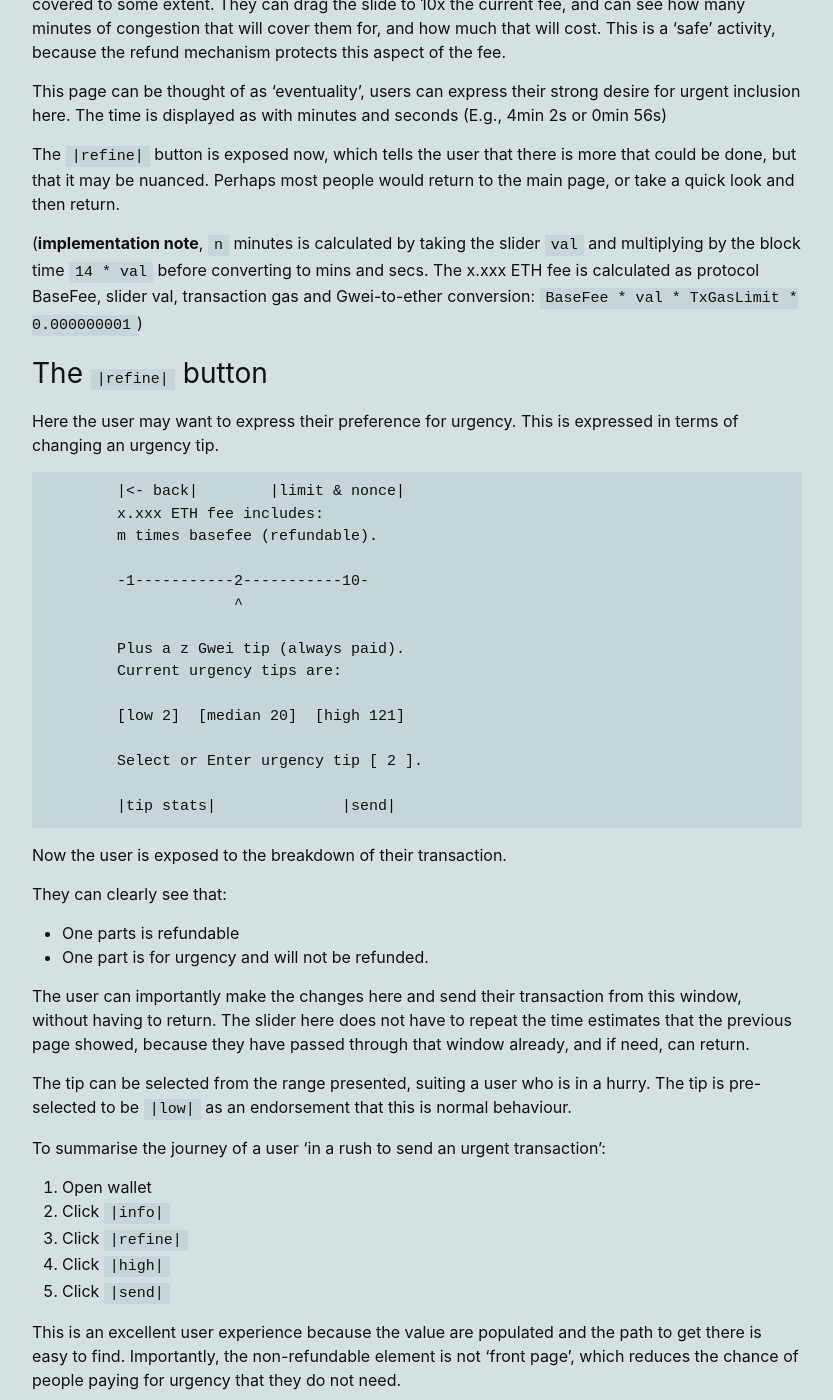
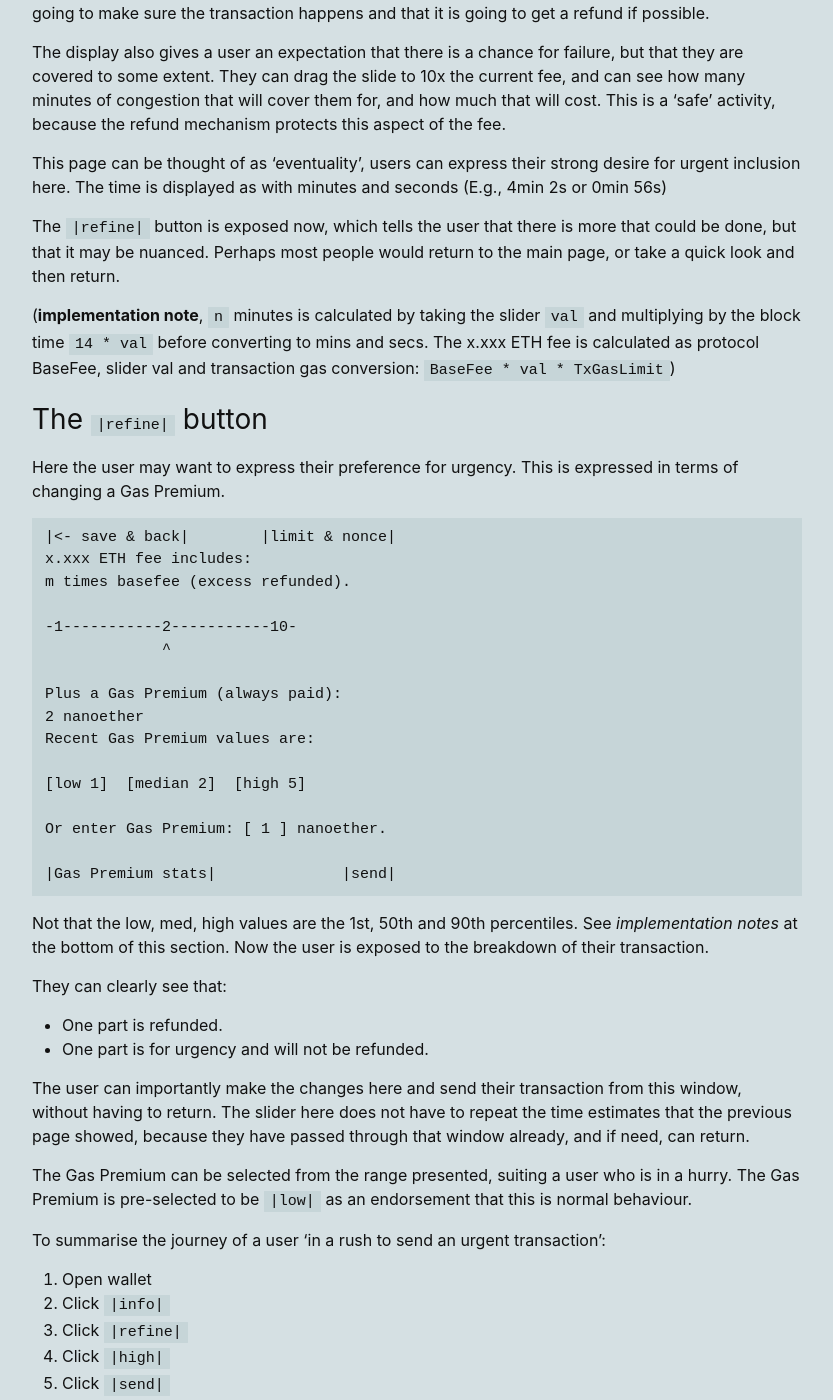
Before and after one commit to perama-v/perama-v.github.io, a Jekyll site: the page built from docs/ethereum/1559-wallet-interface.md, in a window 1280 px wide and 1400 px high, scrolled down 1432 px. Shown: the whole window, without its empty margins (223-1056 px from the left). Built offline with Jekyll 4.4.1, drawn with Linux system fonts in a browser that asks for light colours; some of the changed text lies outside the part shown.

Commit message:
1559 wallet interface (#9)
* Add UI notes

* Formatting and style changes

````diff
--- a/docs/ethereum/1559-wallet-interface.md
+++ b/docs/ethereum/1559-wallet-interface.md
@@ -22,15 +22,18 @@
 Here is what I imagine a wallet interface to feel like:
 
 ```
-        Transaction fee:
-        x.xxx ETH (y USD).
+Maximum transaction fee:
+x.xxx ETH (y USD).
 
-        |info|        |Send|
+|info|        |Send|
 ```
 
 The user is sending a transaction, they see the cost, they send.
 
-- The fee in ETH would have 3 significant figures (E.g., 0.0322 ETH or 0.000100 ETH).
+- The fee in ETH would have 3 significant figures (E.g., 0.0322 ETH or 0.100 milliETH).
+    - Where ether values are small, use SI notation rather than many decimal places
+(0.100 milliETH or milliether instead of 0.000100 ETH).
+    - Where "Gwei" is considered (elsewhere in the UI), use nanoETH or nanoether instead.
 - The USD (or local currency) would have the same (E.g., $69.8 or $0.217).
 - The `info` button is outlined below.
 - The `send` button sends the transaction.
@@ -49,17 +52,17 @@
 The user is not entirely satisfied with the simple inferface and wants more.
 
 ```
-        |<- back|
-        x.xxx ETH fee is
-        m times the current fee.
-        Any excess will be refunded.
+|<- save & back|
+x.xxx ETH fee is
+m times the current fee.
+Any excess will be refunded.
 
-        This covers n minutes of
-        full congestion.
+This covers n minutes of
+full congestion.
 
-        -1-----------2-----------10-
-                     ^
-        |refine|              |send|
+-1-----------2-----------10-
+             ^
+|refine|              |send|
 ```
 
 This informs those who are curious about what the fee gets them.
@@ -83,37 +86,39 @@
 
 (**implementation note**, `n` minutes is calculated by taking the slider `val` and
 multiplying by the block time `14 * val` before converting to mins and secs. The x.xxx ETH
-fee is calculated as protocol BaseFee, slider val, transaction gas and Gwei-to-ether
-conversion: `BaseFee * val * TxGasLimit * 0.000000001`)
-
+fee is calculated as protocol BaseFee, slider val and transaction gas
+conversion: `BaseFee * val * TxGasLimit`)
 
 ## The `|refine|` button
 
 Here the user may want to express their preference for urgency. This is expressed in terms
-of changing an urgency tip.
+of changing a Gas Premium.
 
 ```
-        |<- back|        |limit & nonce|
-        x.xxx ETH fee includes:
-        m times basefee (refundable).
+|<- save & back|        |limit & nonce|
+x.xxx ETH fee includes:
+m times basefee (excess refunded).
 
-        -1-----------2-----------10-
-                     ^
+-1-----------2-----------10-
+             ^
 
-        Plus a z Gwei tip (always paid).
-        Current urgency tips are:
+Plus a Gas Premium (always paid):
+2 nanoether
+Recent Gas Premium values are:
 
-        [low 2]  [median 20]  [high 121]
+[low 1]  [median 2]  [high 5]
 
-        Select or Enter urgency tip [ 2 ].
+Or enter Gas Premium: [ 1 ] nanoether.
 
-        |tip stats|              |send|
+|Gas Premium stats|              |send|
 ```
 
+Not that the low, med, high values are the 1st, 50th and 90th percentiles.
+See *implementation notes* at the bottom of this section.
 Now the user is exposed to the breakdown of their transaction.
 
 They can clearly see that:
-- One parts is refundable
+- One part is refunded.
 - One part is for urgency and will not be refunded.
 
 The user can importantly make the changes here and send their transaction
@@ -121,8 +126,8 @@
 have to repeat the time estimates that the previous page showed, because they have
 passed through that window already, and if need, can return.
 
-The tip can be selected from the range presented, suiting a user who is in a hurry.
-The tip is pre-selected to be `|low|` as an endorsement that this is normal behaviour.
+The Gas Premium can be selected from the range presented, suiting a user who is in a hurry.
+The Gas Premium is pre-selected to be `|low|` as an endorsement that this is normal behaviour.
 
 To summarise the journey of a user 'in a rush to send an urgent transaction':
 
@@ -142,16 +147,16 @@
 composition (gas limit and nonce) from the price of the transaction. The details
 of this are not described here, for they do not differ after EIP1559.
 
-The final button is the tip stats button.
+The final button is the Gas Premium stats button.
 
-(**implementation note**, the tip is obtained by querying the feeHistory API from
-the json RPC for percentile tip values. The API query will be to the most recently mined
+(**implementation note**, the Gas Premium is obtained by querying the feeHistory API from
+the json RPC for percentile Gas Premium values. The API query will be to the most recently mined
 block. In this instance, percentiles queried are: 0th, 50th and 90th percentile.
 The slider calculations are outlined in the previous section.)
 
-## The `|tip stats|` button
+## The `|Gas Premium stats|` button
 
-The `|tip stats|` button provides more information that could be actioned
+The `|Gas Premium stats|` button provides more information that could be actioned
 by a rational and interested user. The word 'stats' implies that the
 page is extra information, but not important for sending a transaction.
 The stats convey the 'state of the fee market', and can visually
@@ -160,9 +165,11 @@
 The stats that this page exposes are:
 
 - 12 most recent basefees. *What is the trend?*
-- The tips from the last block. *What is the competitiion?*
+- The Gas Premium values from the last block. *What is the competitiion?*
 
 ```
+|<- back|
+
 Base fee
 of last 12 blocks.
 |                  |
@@ -173,7 +180,7 @@
 |          .....   |
   Older       Newer
 
-Tip distribution
+Gas Premium distribution
 of last block.
 |                 .| %
 |                . | B
````
